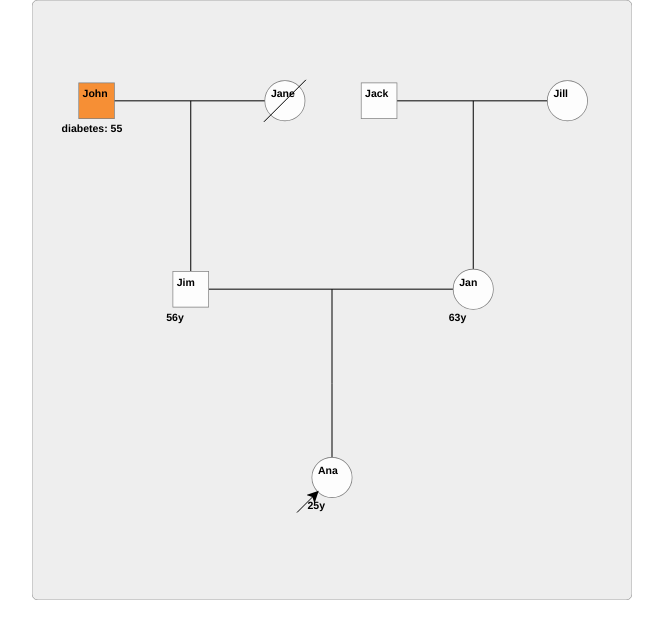
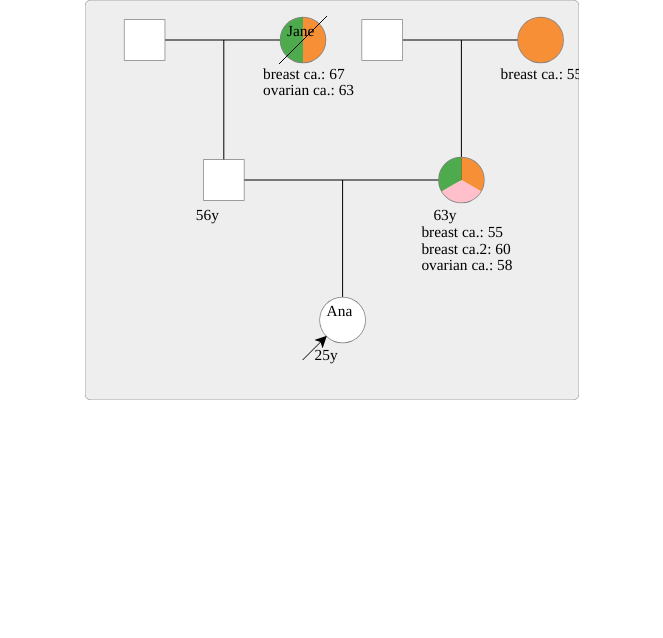
Before and after one commit to tsung1271232/pedigreejs, a plain HTML site: page example1.html in a window 1280 px wide. Shown: the whole page, without its empty margins (308-971 px from the left). Drawn offline with nearby package versions, Linux system fonts and the light colour scheme.

Commit message:
encodeing label y offset

```diff
--- a/backup.js
+++ b/backup.js
@@ -1473,7 +1473,7 @@
 		    .attr("y2", function(d, i) {return -0.6*opts.symbol_size;});
 
 		// names of individuals
-		addLabel(opts, node, ".25em", -(0.4 * opts.symbol_size), -(0.1 * opts.symbol_size),
+		addLabel(opts, node, ".75em", -(0.4 * opts.symbol_size), -(0.1 * opts.symbol_size),
 				function(d) {
 					if(opts.DEBUG)
 						return ('display_name' in d.data ? d.data.display_name : d.data.name) + '  ' + d.data.id;
@@ -1488,7 +1488,9 @@
 		.html("\uf071");
 		warn.append("svg:title").text("incomplete");*/
 
-		var font_size = parseInt(getPx(opts.font_size)) + 4;
+		// var font_size = parseInt(getPx(opts.font_size)) + 4;
+		var regex = /[+-]?\d+(?:\.\d+)?/g;
+		var font_size = regex.exec(opts.font_size) * 16;
 		// display label defined in opts.labels e.g. alleles/genotype data
 		for(var ilab=0; ilab<opts.labels.length; ilab++) {
 			var label = opts.labels[ilab];
@@ -2028,19 +2030,19 @@
 	}
 
 	// get height in pixels
-	function getPx(emVal){
-		if (emVal === parseInt(emVal, 10)) // test if integer
-			return emVal;
-
-		if(emVal.indexOf("px") > -1)
-			return emVal.replace('px', '');
-		else if(emVal.indexOf("em") === -1)
-			return emVal;
-		var adiv = $('<div style="display: none; font-size: '+emVal+'; margin: 0; padding:0; height: auto; line-height: 1; border:0;">&nbsp;</div>').appendTo('body');
-		var hgt = adiv.height();
-		adiv.remove();
-		return hgt;
-	};
+	// function getPx(emVal){
+	// 	if (emVal === parseInt(emVal, 10)) // test if integer
+	// 		return emVal;
+	//
+	// 	if(emVal.indexOf("px") > -1)
+	// 		return emVal.replace('px', '');
+	// 	else if(emVal.indexOf("em") === -1)
+	// 		return emVal;
+	// 	var adiv = $('<div style="display: none; font-size: '+emVal+'; margin: 0; padding:0; height: auto; line-height: 1; border:0;">&nbsp;</div>').appendTo('body');
+	// 	var hgt = adiv.height();
+	// 	adiv.remove();
+	// 	return hgt;
+	// };
 
 	// Add label
 	function addLabel(opts, node, size, fx, fy, ftext, class_label) {
@@ -3636,44 +3638,111 @@
 }(window.widgets = window.widgets || {}, jQuery));
 
 //# sourceMappingURL=pedigreejs.js.map
+// function testing()
+// {
+// 	var parent_width = $('#pedigrees').parent().width();
+// 	var margin = ($(window).width()-parent_width > 10 ? 100 : 30);
+// 	var svg_width = (parent_width > 750 ? (parent_width*8/12 - margin) : parent_width- margin);
+//
+// 	var dataset = [
+// 		{"name": "m11", "display_name": "John",  "sex": "M", "diabetes_diagnosis_age": 55, "top_level": true},
+// 		{"name": "f11", "display_name": "Jane",  "sex": "F", "status": 1, "top_level": true},
+// 		{"name": "m12", "display_name": "Jack", "sex": "M", "top_level": true},
+// 		{"name": "f12", "display_name": "Jill", "sex": "F", "top_level": true},
+// 		{"name": "m21", "display_name": "Jim", "sex": "M", "mother": "f11", "father": "m11", "age": 56},
+// 		{"name": "f21", "display_name": "Jan", "sex": "F", "mother": "f12", "father": "m12", "age": 63},
+// 		{"name": "ch1", "display_name": "Ana", "sex": "F", "mother": "f21", "father": "m21", "proband": true, "age": 25}
+// 	];
+// 	var opts = {
+// 		'targetDiv': 'pedigrees',
+// 		'btn_target': 'diabetes_history',
+// 		'store_type': 'session',
+// 		'width': 600,
+// 		'height': 600,
+// 		'symbol_size': 35,
+// 		'edit': true,
+// 		'diseases': [
+// 			{'type': 'diabetes', 'colour': '#F68F35'},
+// 		],
+// 		'DEBUG': (window.pedigree_util.urlParam('debug') === null ? false : true)
+// 	};
+//
+// 	$('#opts').append(JSON.stringify(opts, null, 4));
+//
+// 	var local_dataset = window.window.pedcache.current(opts);
+// 	if (local_dataset !== undefined && local_dataset !== null) {
+// 		opts.dataset = local_dataset;
+// 	} else {
+// 		opts.dataset = dataset;
+// 	};
+// 	opts= window.ptree.build(opts);
+// 	// console.log(document.getElementById("pedigrees").innerHTML);
+// 	console.log(io.get_printable_svg(opts).html());
+// };
 function testing()
 {
 	var parent_width = $('#pedigrees').parent().width();
 	var margin = ($(window).width()-parent_width > 10 ? 100 : 30);
-	var svg_width = (parent_width > 750 ? (parent_width*8/12 - margin) : parent_width- margin);
+	var svg_width = (parent_width > 750 ? (parent_width > 1200 ? (parent_width*8/12 - margin)*0.6 :
+		(parent_width*8/12 - margin)*0.8) : parent_width- margin);
+	//
+	// var dataset = [
+	// 	{"name": "m11", "sex": "M", "top_level": true},
+	// 	{"name": "f11", "display_name": "Jane",  "sex": "F", "status": 1, "top_level": true, "breast_cancer":true, "ovarian_cancer":true},
+	// 	{"name": "m12", "sex": "M", "top_level": true},
+	// 	{"name": "f12", "sex": "F", "top_level": true, "breast_cancer":true},
+	// 	{"name": "m21", "sex": "M", "mother": "f11", "father": "m11", "age": 56},
+	// 	{"name": "f21", "display_name": "Joy", "sex": "F", "mother": "f12", "father": "m12", "breast_cancer":true, "breast_cancer2": true, "ovarian_cancer":true, "age": 63},
+	// 	{"name": "ch1", "display_name": "Ana", "sex": "F", "mother": "f21", "father": "m21", "proband": true, "age": 25}
+	// ];
 
 	var dataset = [
-		{"name": "m11", "display_name": "John",  "sex": "M", "diabetes_diagnosis_age": 55, "top_level": true},
-		{"name": "f11", "display_name": "Jane",  "sex": "F", "status": 1, "top_level": true},
-		{"name": "m12", "display_name": "Jack", "sex": "M", "top_level": true},
-		{"name": "f12", "display_name": "Jill", "sex": "F", "top_level": true},
-		{"name": "m21", "display_name": "Jim", "sex": "M", "mother": "f11", "father": "m11", "age": 56},
-		{"name": "f21", "display_name": "Jan", "sex": "F", "mother": "f12", "father": "m12", "age": 63},
-		{"name": "ch1", "display_name": "Ana", "sex": "F", "mother": "f21", "father": "m21", "proband": true, "age": 25}
+	{"name":"m11","sex":"M","top_level":true},
+	{"name":"f11","display_name":"Jane","sex":"F","status":1,"top_level":true,"breast_cancer_diagnosis_age":67,"ovarian_cancer_diagnosis_age":63},
+	{"name":"m12","sex":"M","top_level":true},
+	{"name":"f12","sex":"F","top_level":true,"breast_cancer_diagnosis_age":55},
+	{"name":"m21","sex":"M","mother":"f11","father":"m11","age":56},
+	{"name":"f21","sex":"F","mother":"f12","father":"m12","breast_cancer_diagnosis_age":55,"breast_cancer2_diagnosis_age":60,"ovarian_cancer_diagnosis_age":58,"age":63},
+	{"name":"ch1","display_name":"Ana","sex":"F","mother":"f21","father":"m21","proband":true,"age":25}
 	];
+
+	function openDialog(opts, d) {
+		var table = "<table id='person_details' class='table'>";
+		table += "<tr><td style='text-align:right'>ID</td><td><input class='form-control' type='text' id='id_name' value="+
+					d.data.name+"></td></tr>";
+		$.each(opts.diseases, function(k, v) {
+			var disease_colour = '&thinsp;<span style="padding-left:5px;background:'+opts.diseases[k].colour+'"></span>';
+			table += '<tr><td colspan="2">' +
+					 '<label class="checkbox-inline"><input type="checkbox" id="id_'+v.type +
+						'" name="'+v.type+'" value="0" '+(d.data[v.type] ? "checked" : "")+'>'+disease_colour+'&thinsp;' +
+						v.type.replace("_", " ")+'</label></td></tr>'
+		});
+		$('#node_properties').html(table);
+		$('#node_properties').dialog({title: d.data.display_name});
+		$('#node_properties input[type=checkbox]').change(function() {
+			pedigree_form.save(opts);
+		});
+	}
 	var opts = {
-		'targetDiv': 'pedigrees',
-		'btn_target': 'diabetes_history',
-		'store_type': 'session',
-		'width': 600,
-		'height': 600,
-		'symbol_size': 35,
-		'edit': true,
-		'diseases': [
-			{'type': 'diabetes', 'colour': '#F68F35'},
-		],
-		'DEBUG': (window.pedigree_util.urlParam('debug') === null ? false : true)
-	};
-
-	$('#opts').append(JSON.stringify(opts, null, 4));
-
-	var local_dataset = window.window.pedcache.current(opts);
+			'targetDiv': 'pedigrees',
+			'btn_target': 'cancer_history3',
+			'width': svg_width,
+			'height': 400,
+			'symbol_size': 40,
+			'font_size': '1.1em',
+			'font_family': 'times',
+			'font_weight': 400,
+			'edit': openDialog,
+			'node_background': '#fff',
+			'DEBUG': (pedigree_util.urlParam('debug') === null ? false : true)
+		};
+
+	var local_dataset = pedcache.current(opts);
 	if (local_dataset !== undefined && local_dataset !== null) {
 		opts.dataset = local_dataset;
 	} else {
 		opts.dataset = dataset;
-	};
-	opts= window.ptree.build(opts);
-	console.log(document.getElementById("pedigrees").innerHTML);
+	}
+	opts= ptree.build(opts);
+	console.log(io.get_printable_svg(opts).html());
 };
-// testing();
--- a/draw.js
+++ b/draw.js
@@ -22,9 +22,9 @@ const options = {
 
 JSDOM.fromFile('example1.html', options).then((dom) => {
     const { document } = dom.window;
-    // var root = document.querySelector("body");
+    var root = document.querySelector("body");
     // console.log(root.innerHTML);
     // console.log(dom.window.querySelector("p"))
-
+    //
     // console.log(document.getElementById("#pedigrees").innerHTML);
 });
--- a/example1.html
+++ b/example1.html
@@ -33,7 +33,7 @@
 		</label>
 		<div id='diabetes_history'></div> -->
 		<div id="pedigrees"></div>
-		<div id="node_properties"></div>
+		<!-- <div id="node_properties"></div> -->
 	</div>
 
 
```
